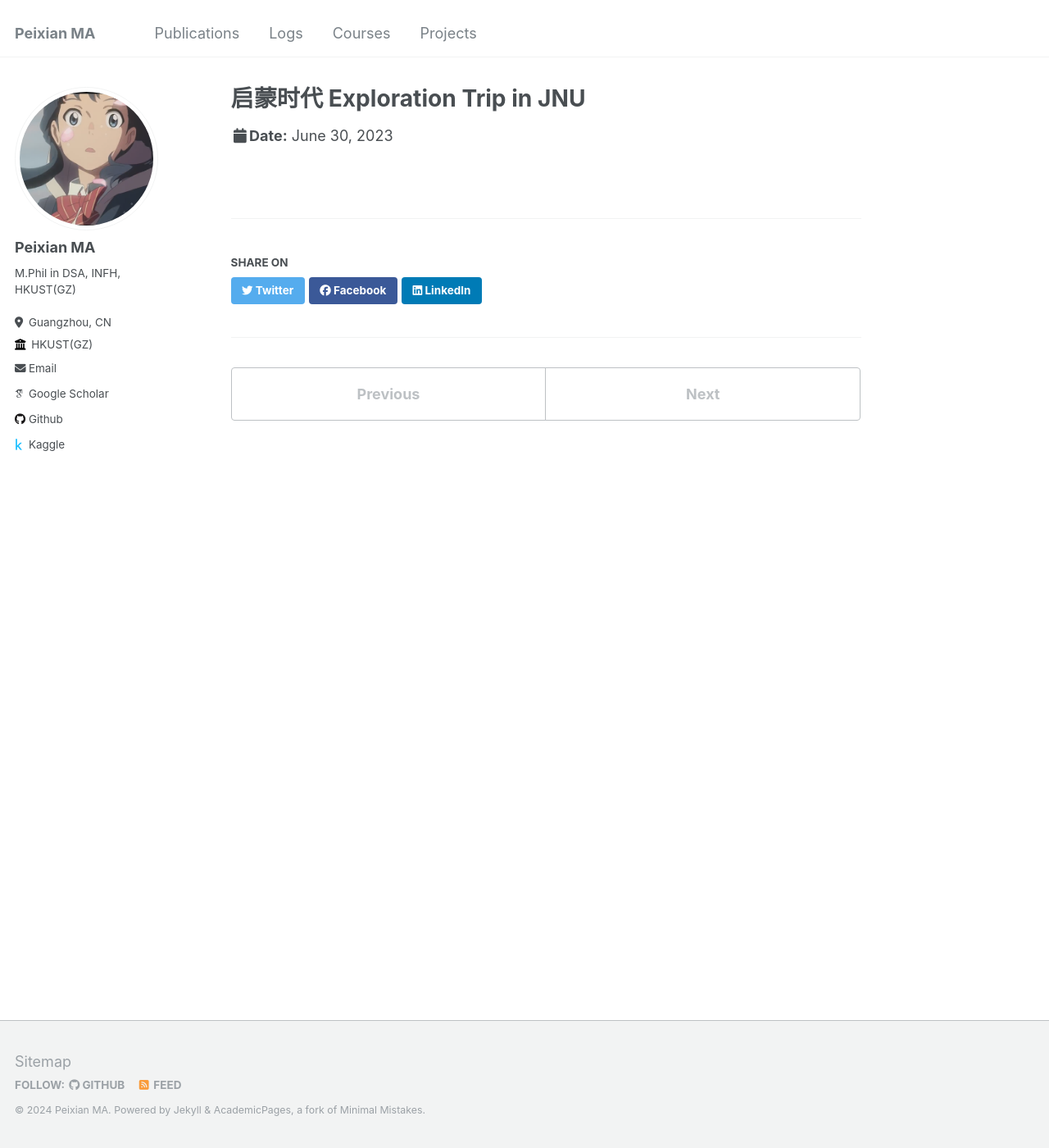
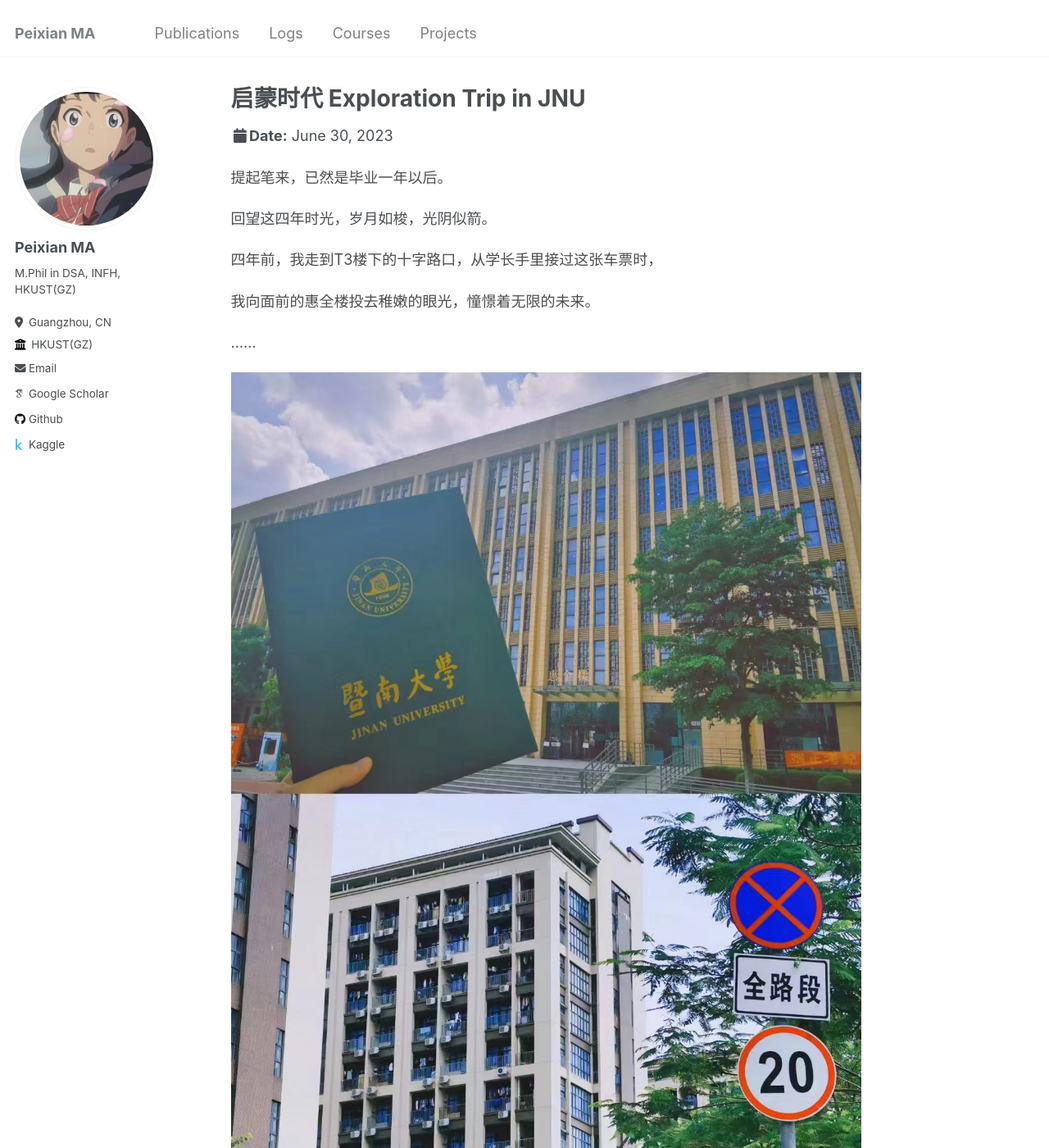
Before and after one commit to MPX0222/MPX0222.github.io, a Jekyll site: the page built from _talks/JNU.md, in a window 1280 px wide and 1400 px high. Shown: the whole window at 82% size. Built offline with Jekyll 4.4.1, drawn with Linux system fonts in a browser that asks for light colours; some web fonts are replaced; some of the changed text lies outside the part shown.

Commit message:
Updata JNU

```diff
--- a/_talks/JNU.md
+++ b/_talks/JNU.md
@@ -7,3 +7,29 @@ venue: "JiNan University"
 date: 2023-06-30
 location: "Guangzhou, China"
 ---
+
+提起笔来，已然是毕业一年以后。
+
+回望这四年时光，岁月如梭，光阴似箭。
+
+四年前，我走到T3楼下的十字路口，从学长手里接过这张车票时，
+
+我向面前的惠全楼投去稚嫩的眼光，憧憬着无限的未来。
+
+......
+
+![jnu1](/images/jnu1.png)
+
+......
+
+四年后，我最后一次经过这里，手里捧着绿色的毕业证书，
+
+看着新一年的学子抱着书本，熙熙攘攘地走入图书馆的大门。
+
+手里的时钟却催促着我，向着东门不断挪动脚步。
+
+我知道
+
+是时候走向未来了
+
+![jnu2](/images/jnu2.jpg)
```
Also changed, not shown: images/jnu1.png (added), images/jnu2.jpg (added).
